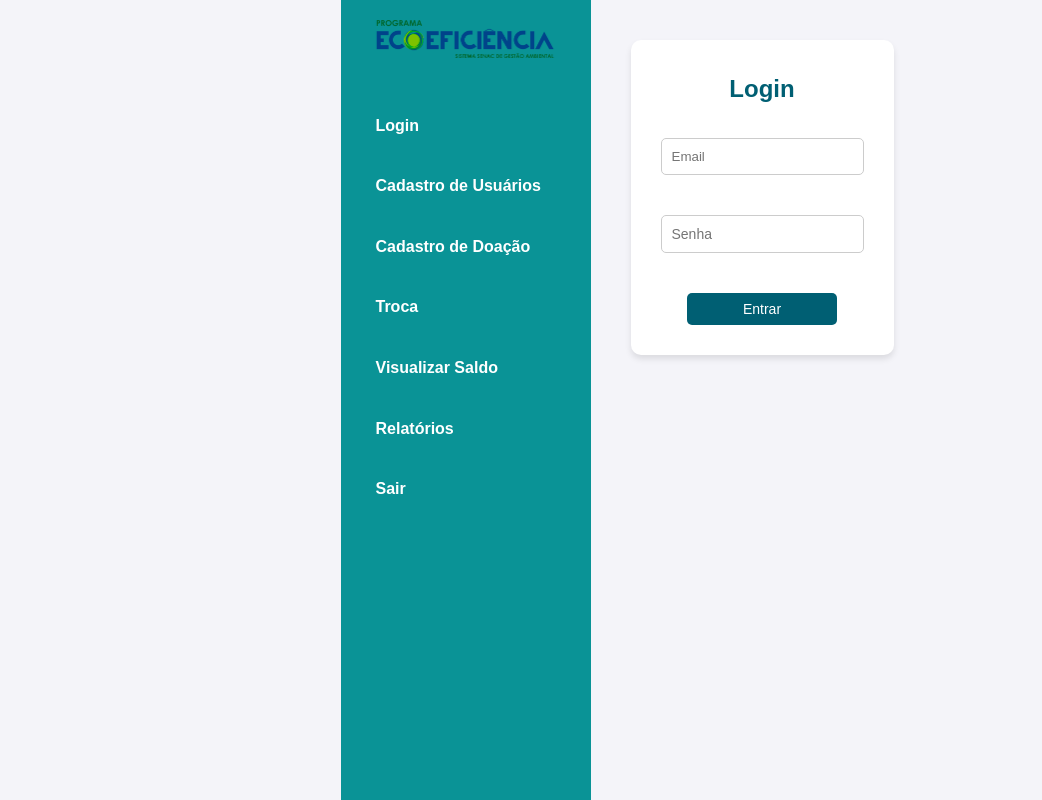
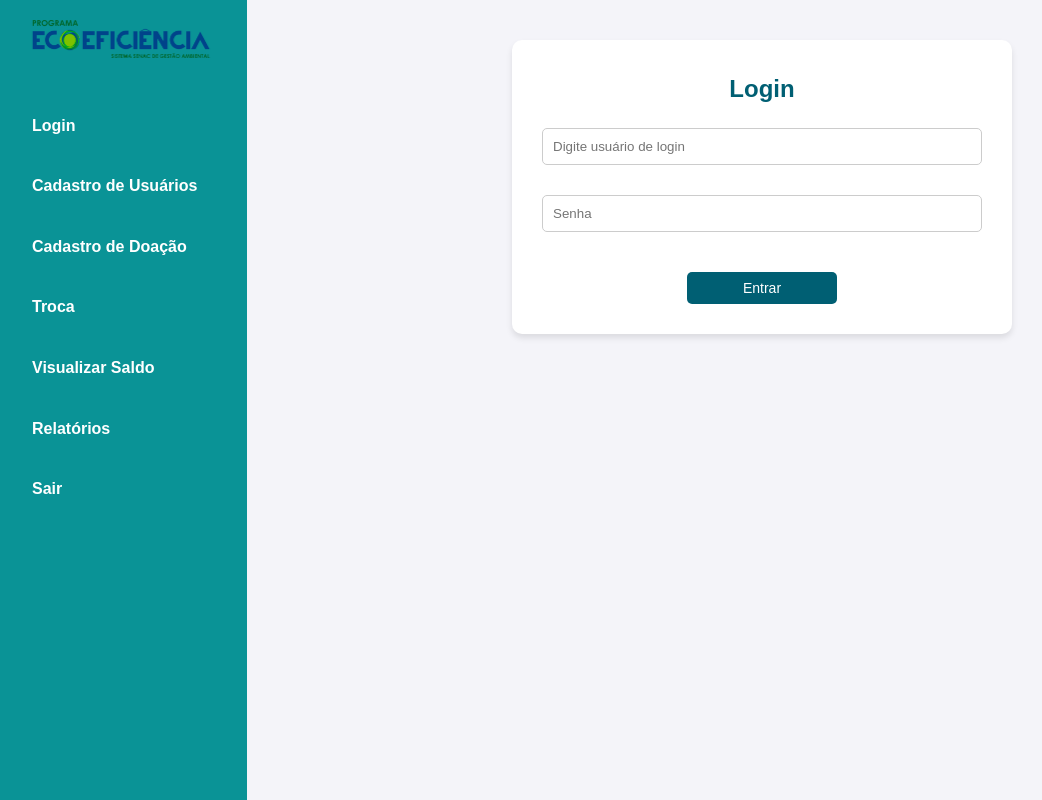
Before and after one commit to leticiaavolio/PI-Ecoeficiencia, a PHP site: page / in a window 1280 px wide. Shown: the whole page, without its empty margins (3-1045 px from the left). Run offline with PHP 8.4, Linux system fonts and the light colour scheme.

Commit message:
deletando arquivo login.css

```diff
--- a/login.css
+++ /dev/null
@@ -1,44 +0,0 @@
-/* Estilos gerais da página */
-
-body {
-    display: flex;
-    justify-content: center;
-    align-items: center;
-      /* Garantindo que ocupe toda a altura da janela */
-    height: 100vh;
-
-}
-
-
-/* Centralizando o container */
-
-.login-form {
-    background-color: #fff;
-    border-radius: 10px;
-    box-shadow: 0 4px 8px rgba(0, 0, 0, 0.229);
-    padding: 30px;
-    width: 250px;
-    text-align: center;
-}
-
-
-/* Estilo para o formulário */
-
-form {
-    display: flex;
-    flex-direction: column;
-    align-items: center;
-}
-
-
-/* Estilo para os campos de input */
-
-input[type="email"],
-input[type="password"] {
-    width: 100%;
-    padding: 10px;
-    margin: 10px 0;
-    border: 1px solid #ccc;
-    border-radius: 5px;
-    font-size: 14px;
-}
--- a/login.php
+++ b/login.php
@@ -72,7 +72,6 @@ $conn->close();
 <head>
     <meta charset="UTF-8">
     <meta name="viewport" content="width=device-width, initial-scale=1.0">
-    <link rel="stylesheet" href="login.css">
     <link rel="stylesheet" href="forms.css">
 
     <title>Login Colaboradores</title>
@@ -85,7 +84,7 @@ $conn->close();
 
         <form method="post">
             <label for="login"></label>
-            <input placeholder="Email" id="login" name="login" required>
+            <input placeholder="Digite usuário de login" id="login" name="login" required>
             <label for="senha"></label>
             <input type="password" placeholder="Senha" id="senha" name="senha" required>
             <button type="submit">Entrar</button>
```
